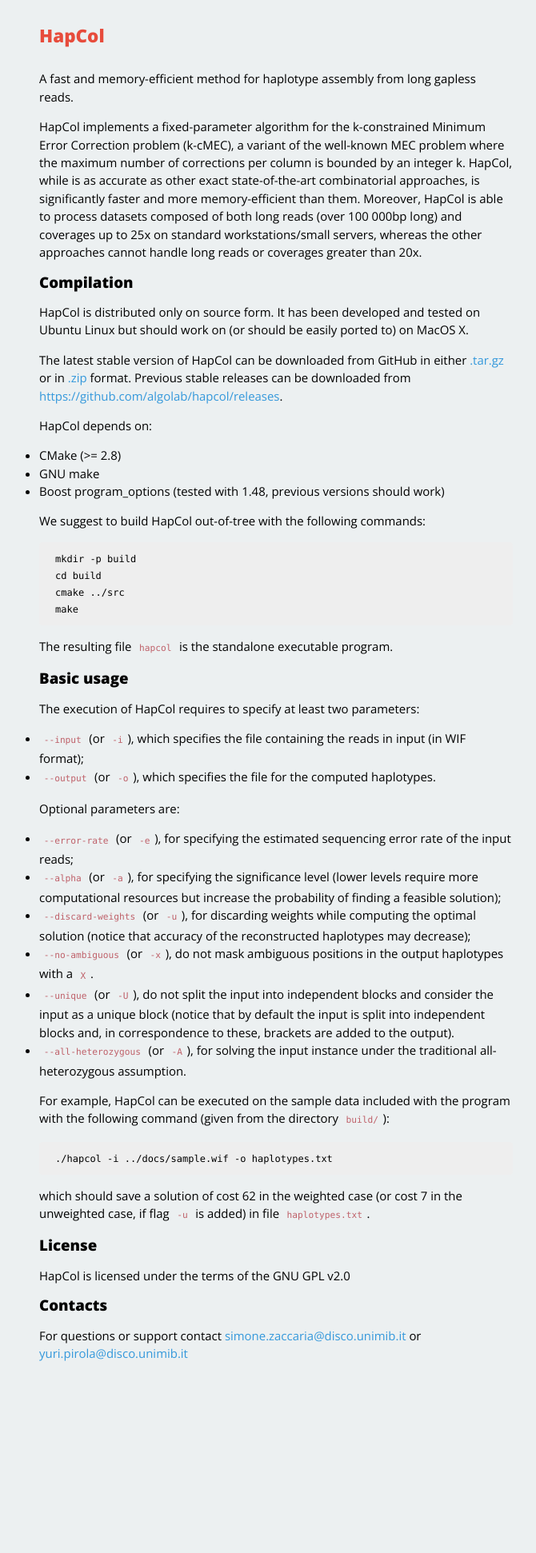
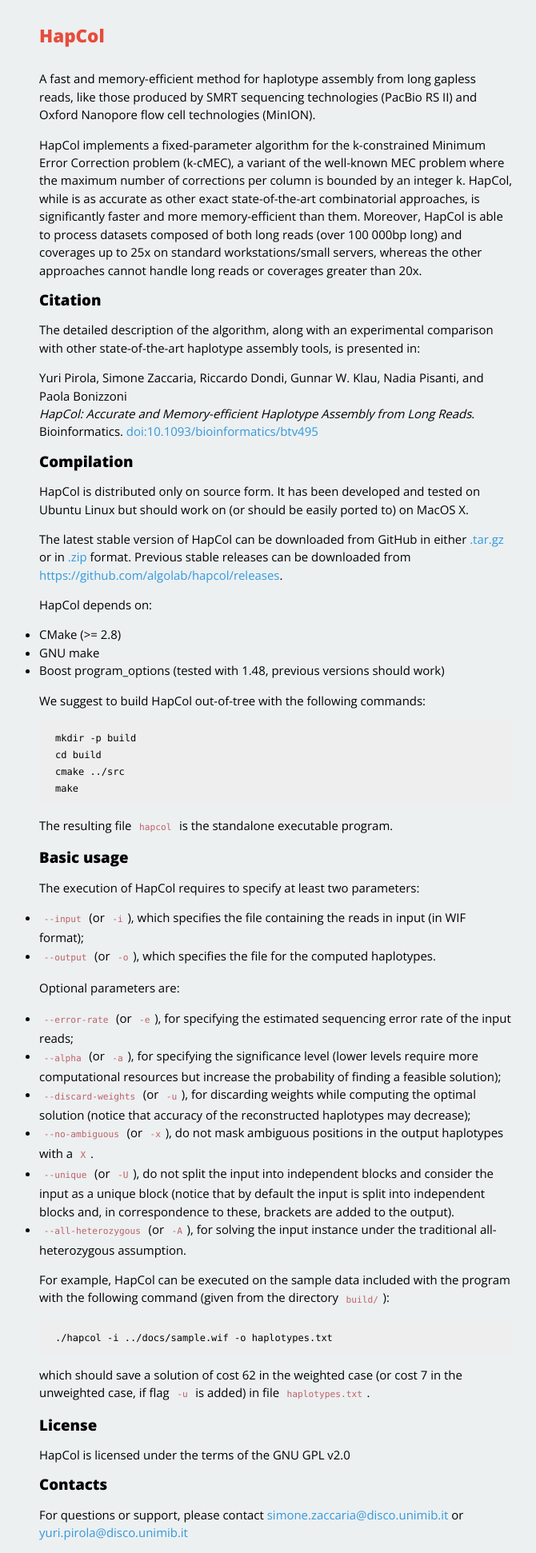
Before and after one commit to AlgoLab/HapCol, a Jekyll site: the page built from index.markdown, in a window 1280 px wide. Shown: the whole page at 80% size, without its empty margins (295-965 px from the left). Built offline with Jekyll 4.4.1, drawn with Linux system fonts in a browser that asks for light colours; Markdown is read by kramdown in place of the engine named in the settings; before the commit the page ends 1718 px from its top, so only the background shows below that.

Commit message:
Add citation and other small fixes

```diff
--- a/index.markdown
+++ b/index.markdown
@@ -3,7 +3,9 @@
 title: HapCol
 ---
 
-A fast and memory-efficient method for haplotype assembly from long gapless reads.
+A fast and memory-efficient method for haplotype assembly from long gapless
+reads, like those produced by SMRT sequencing technologies (PacBio RS II) and
+Oxford Nanopore flow cell technologies (MinION).
 
 HapCol implements a fixed-parameter algorithm for the k-constrained Minimum
 Error Correction problem (k-cMEC), a variant of the well-known MEC problem where
@@ -13,6 +15,17 @@
 Moreover, HapCol is able to process datasets composed of both long reads (over
 100 000bp long) and coverages up to 25x on standard workstations/small servers,
 whereas the other approaches cannot handle long reads or coverages greater than 20x.
+
+
+## Citation ##
+
+The detailed description of the algorithm, along with an experimental comparison
+with other state-of-the-art haplotype assembly tools, is presented in:
+
+Yuri Pirola, Simone Zaccaria, Riccardo Dondi, Gunnar W. Klau, Nadia Pisanti, and Paola Bonizzoni
+_HapCol: Accurate and Memory-efficient Haplotype Assembly from Long Reads_.
+Bioinformatics.
+[doi:10.1093/bioinformatics/btv495](http://bioinformatics.oxfordjournals.org/cgi/content/abstract/btv495?ijkey=2dl7qCgbFQ9eHFj)
 
 
 ## Compilation ##
@@ -86,6 +99,5 @@
 
 ## Contacts ##
 
-For questions or support contact
-<simone.zaccaria@disco.unimib.it>
+For questions or support, please contact <simone.zaccaria@disco.unimib.it>
 or <yuri.pirola@disco.unimib.it>
```
